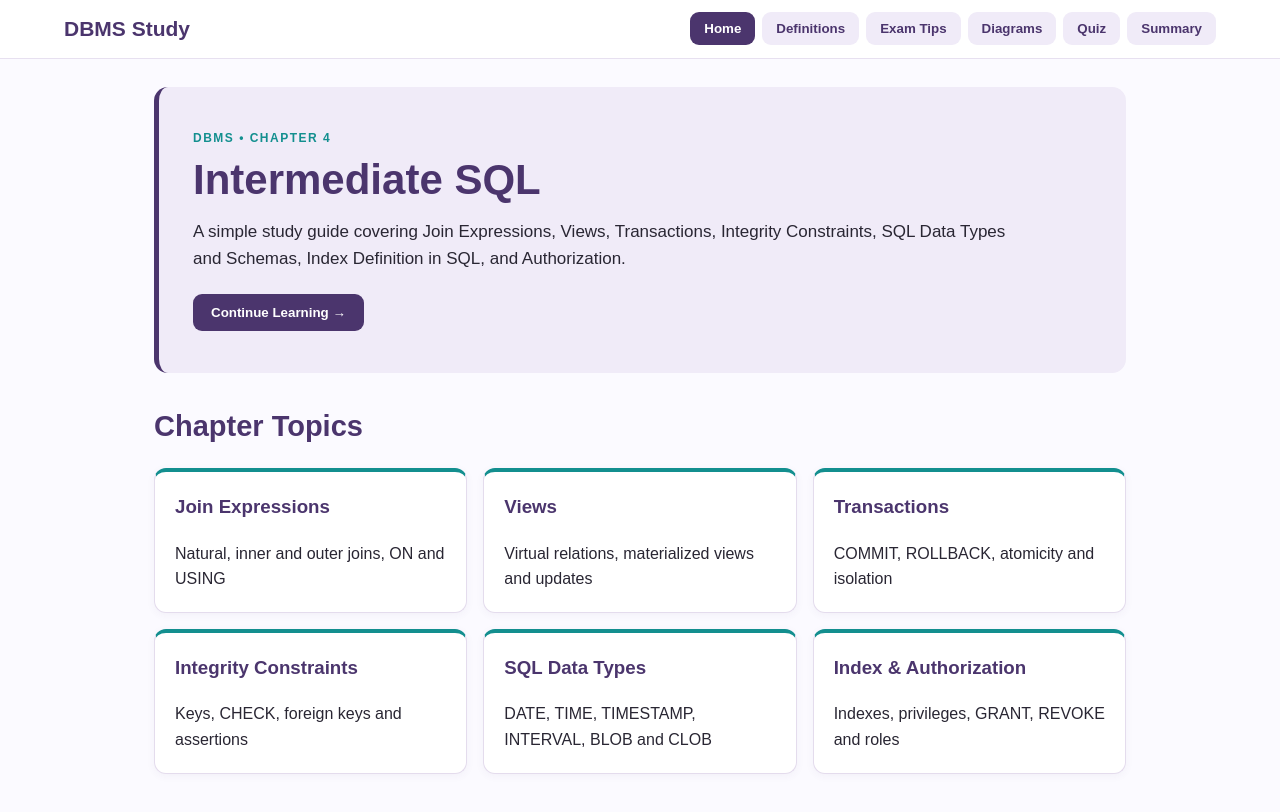
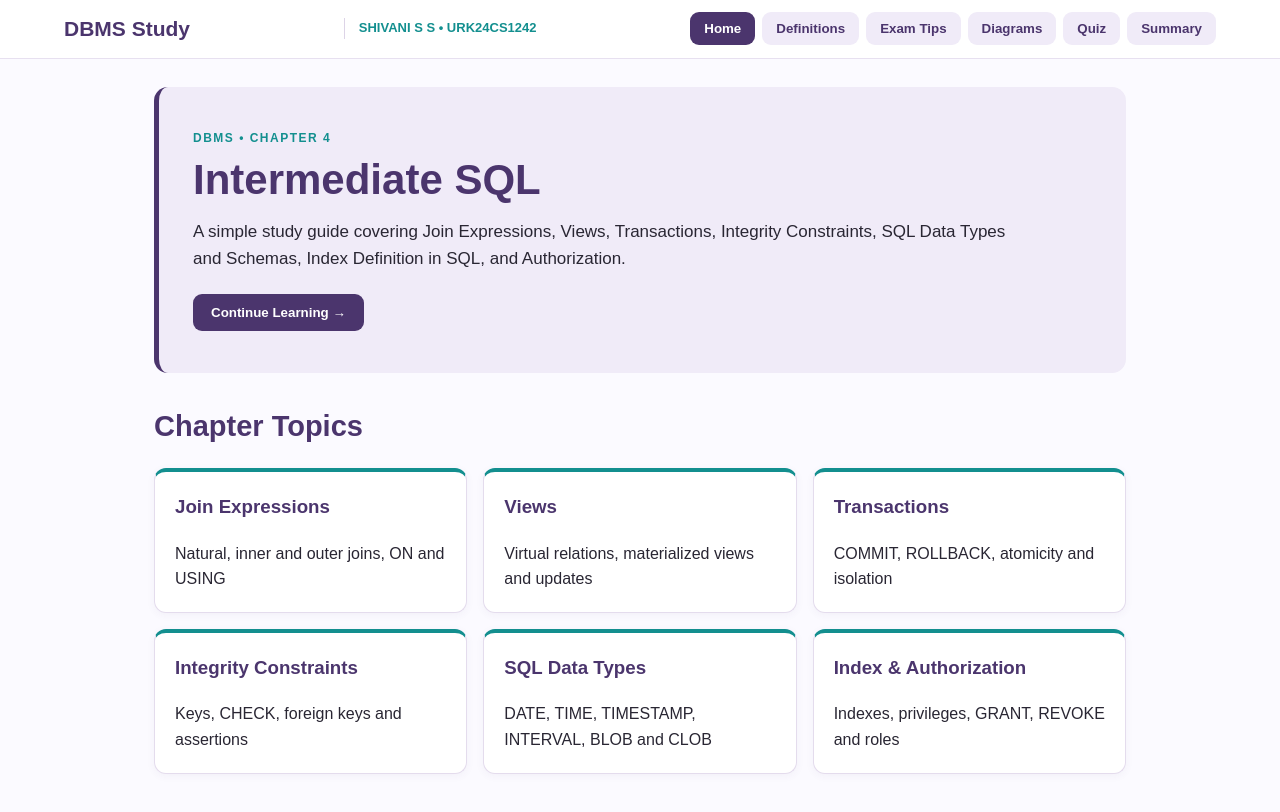
Before and after one commit to shivaniss5/DBMS-Chapter4, a plain HTML site: page index.html in a window 1280 px wide. Drawn offline with Linux system fonts and the light colour scheme.

Commit message:
Update index.html

```diff
--- a/index.html
+++ b/index.html
@@ -9,6 +9,7 @@
 <body>
 <header class="topbar">
   <div class="brand">DBMS Study</div>
+  <div class="student-info">SHIVANI S S • URK24CS1242</div>
   <nav>
     <button class="nav-btn" data-target="home">Home</button><button class="nav-btn" data-target="definitions">Definitions</button><button class="nav-btn" data-target="tips">Exam Tips</button><button class="nav-btn" data-target="diagrams">Diagrams</button><button class="nav-btn" data-target="quiz">Quiz</button><button class="nav-btn" data-target="summary">Summary</button>
   </nav>
```
